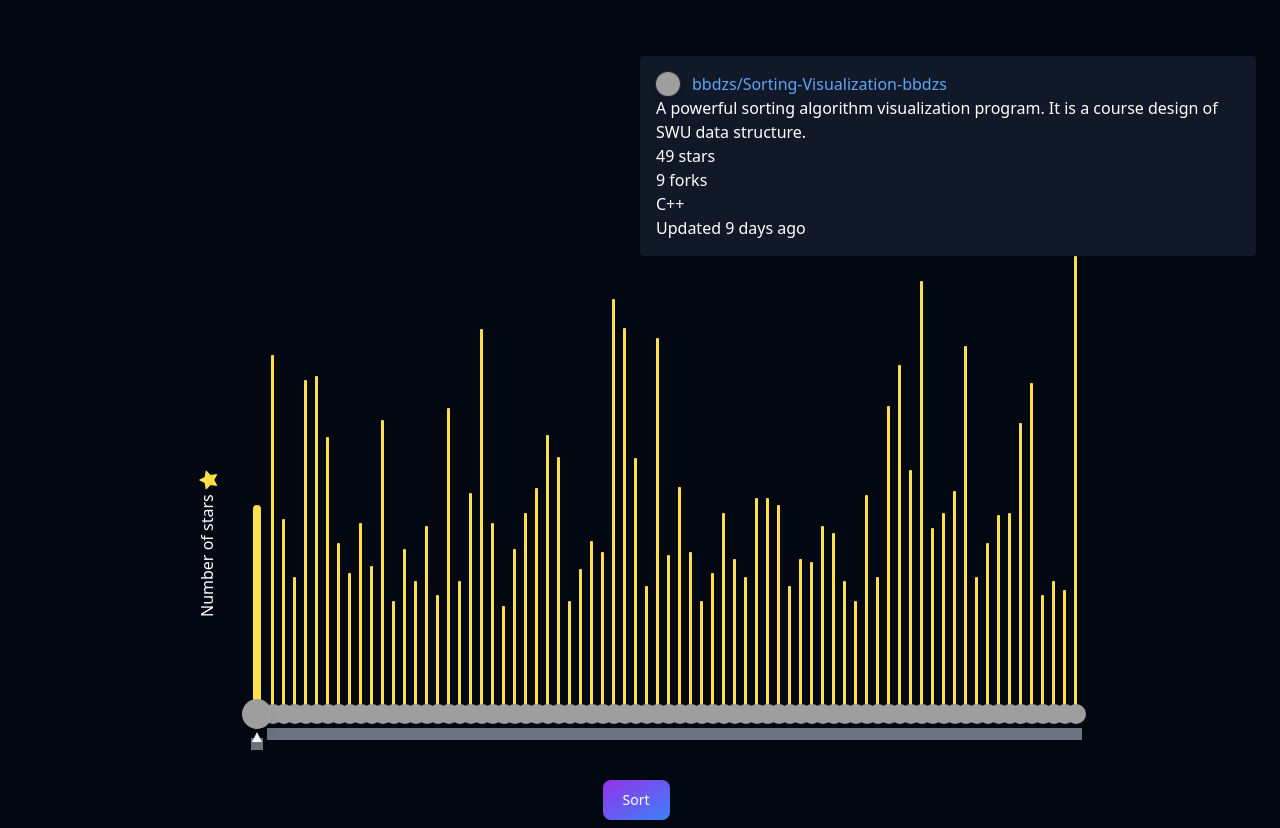
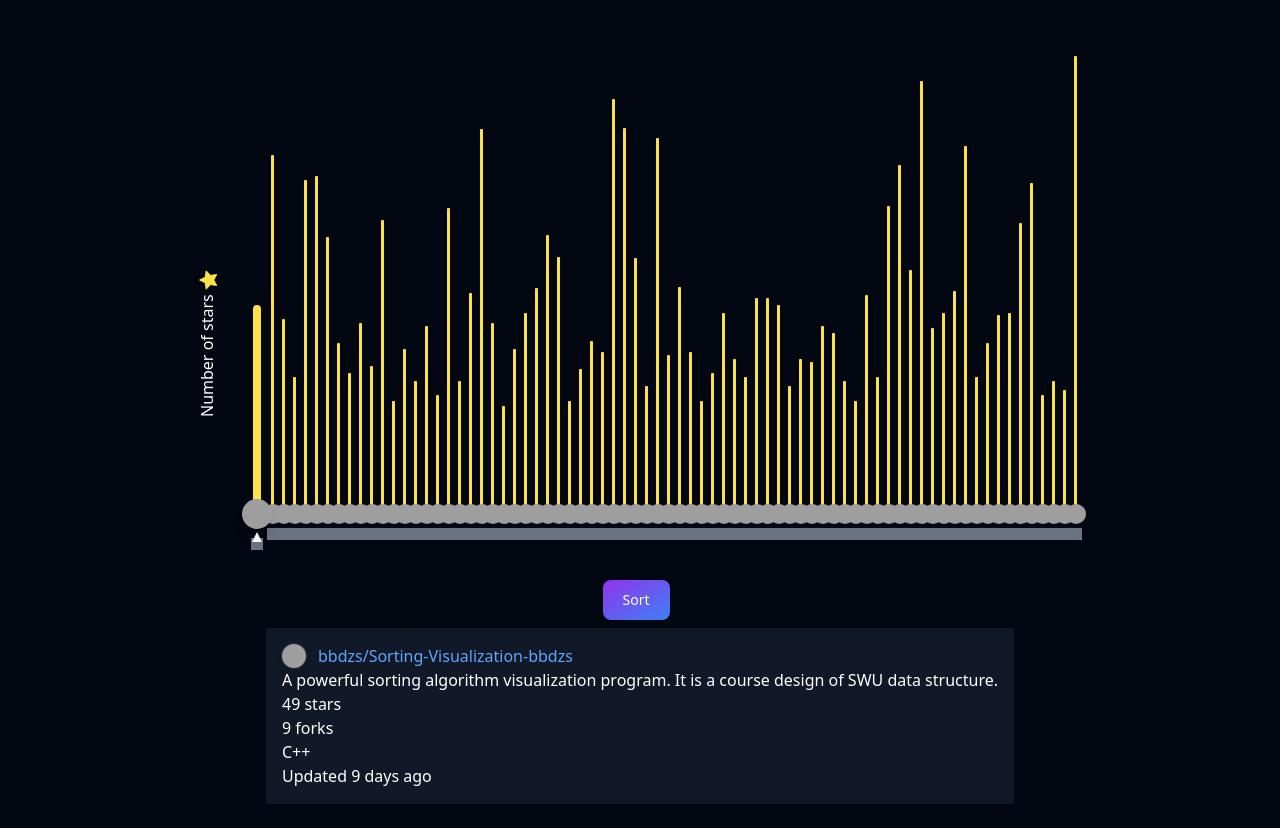
Before and after one commit to aidando73/sorting-visualizer-of-sorting-visualizers, a website: page index.html in a window 1280 px wide. After the commit the page ends 804 px from the top, so only its background shows below. Drawn offline with nearby package versions, Linux system fonts and the light colour scheme; grey boxes are pictures that could not be loaded.

Commit message:
Revert "grid attempt"
This reverts commit 0e67d3c6d3e4a63f734d7f6c7ab99b5732dc2fdb.

```diff
--- a/index.html
+++ b/index.html
@@ -10,12 +10,7 @@
    <script src="https://cdn.jsdelivr.net/npm/lodash@4.17.21/lodash.min.js"></script>
 </head>
 <body class="bg-gray-950">
-
-   <div class="bg-gray-950 rounded-lg sm:p-6 mt-8" style="display: grid; grid-template-columns: 1fr 1fr;">
-      <div id="repository-view" class="w-full col-start-2 justify-self-end">
-
-      </div>
-      <div class="flex justify-center items-center col-span-2">
+   <div class="bg-gray-950 rounded-lg sm:p-6 mt-8" style="display: flex; justify-content: center; align-items: center;">
       <div class="w-6 mr-8 hidden sm:block">
          <div class="origin-top-left translate-y-32 -rotate-90 pr-12 whitespace-nowrap">
             <span class="text-white">Number of stars </span>
@@ -30,10 +25,11 @@
          </div>
       </div>
    </div>
-   </div>
    <div class="flex flex-col items-center justify-center mt-2">
       <button type="button" class="text-white bg-gradient-to-br from-purple-600 to-blue-500 hover:bg-gradient-to-bl focus:ring-4 focus:outline-none focus:ring-purple-800 font-medium rounded-lg text-sm px-5 py-2.5 text-center mr-2 mb-2">Sort</button>
+      <div id="repository-view">
 
+      </div>
    </div>
    <script>
       let originalData = [
```
Lines whose indentation alone changed are shown as unchanged.
